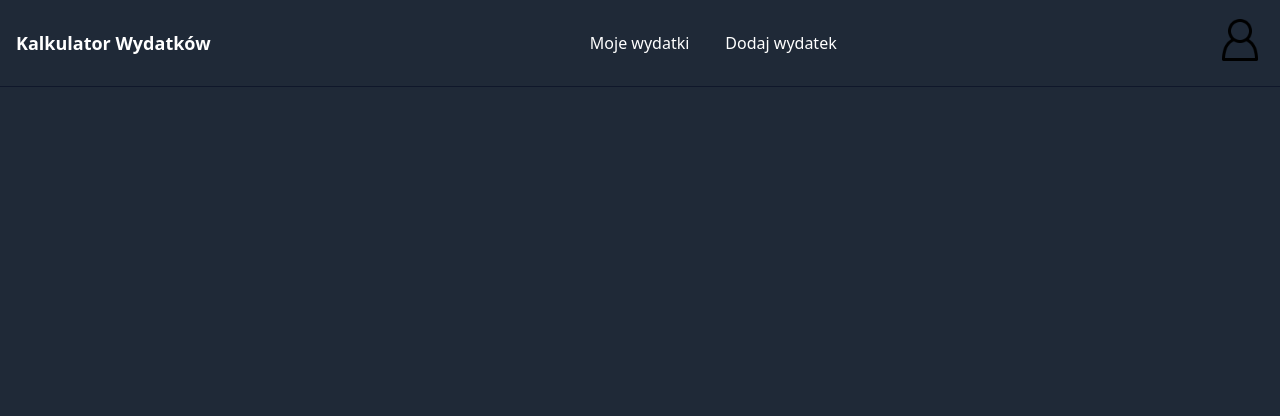
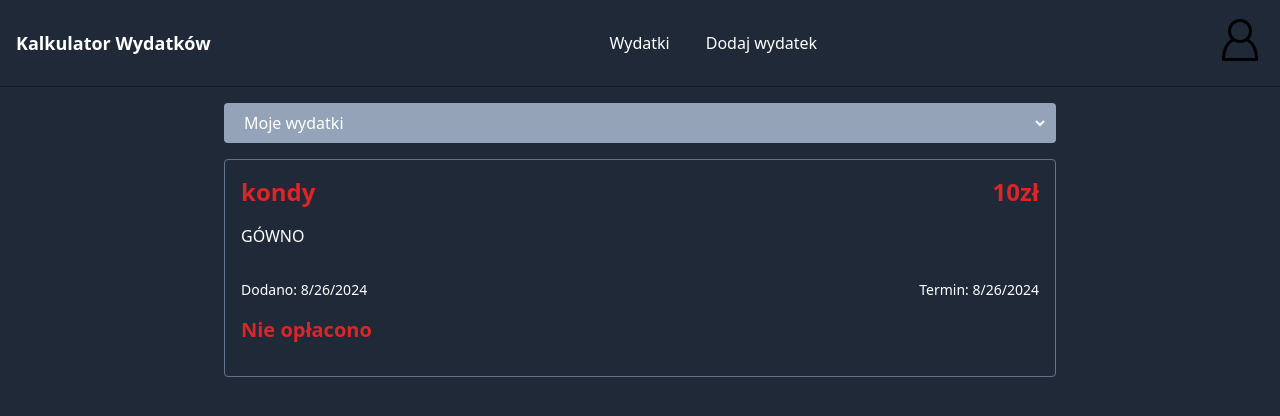
Before and after one commit to KondyKox/CashGuard, a React (Vite) app in the folder client/: page / in a window 1280 px wide. Shown: the top 416 px of the page. Built offline with nearby package versions, Linux system fonts and the light colour scheme.

Commit message:
expenses page

```diff
--- a/client/src/App.tsx
+++ b/client/src/App.tsx
@@ -1,6 +1,7 @@
 import { useState } from "react";
 import Navbar from "./components/Navbar";
 import { UserProps } from "./types/UserProps";
+import Expenses from "./pages/Expenses";
 
 function App() {
   const [isLoggedIn, setIsLoggedIn] = useState(false);
@@ -19,6 +20,7 @@ function App() {
   return (
     <div className="min-h-screen bg-gray-800 text-white">
       <Navbar {...userProps} />
+      <Expenses />
     </div>
   );
 }
--- /dev/null
+++ b/client/src/components/Expense.tsx
@@ -0,0 +1,40 @@
+import React from "react";
+import { ExpenseProps } from "../types/ExpenseProps";
+
+const Expense: React.FC<ExpenseProps> = ({
+  amount,
+  description,
+  addedBy,
+  date = new Date(),
+  dueDate,
+  isPaid = false,
+}) => {
+  return (
+    <div className="rounded border border-slate-500 p-4 m-4 w-2/3 hover:bg-slate-500 cursor-pointer transition-all duration-500 hover:shadow-lg">
+      <div className="flex justify-between items-center font-bold text-2xl text-red-600">
+        <span>{addedBy}</span>
+        <span>{amount}zł</span>
+      </div>
+      <div className="w-full py-4 text-base">{description}</div>
+      <footer className="flex flex-col">
+        <span className="flex justify-between items-center text-sm pt-4">
+          Dodano: {new Date(date).toLocaleDateString()}
+          <span>
+            {dueDate && (
+              <span>Termin: {new Date(dueDate).toLocaleDateString()}</span>
+            )}
+          </span>
+        </span>
+        <span
+          className={`text-xl py-4 font-bold ${
+            isPaid ? "text-green-500" : "text-red-600"
+          }`}
+        >
+          {isPaid ? "Opłacono" : "Nie opłacono"}
+        </span>
+      </footer>
+    </div>
+  );
+};
+
+export default Expense;
--- /dev/null
+++ b/client/src/pages/Expenses.tsx
@@ -0,0 +1,51 @@
+import { useState } from "react";
+import Expense from "../components/Expense";
+import { ExpenseProps } from "../types/ExpenseProps";
+
+const selectedCategoryKey = "ExpenseCalculator__SelectedCategory"; // Local Storage Key
+
+type Category = "My Expenses" | "All Expenses";
+
+const Expenses = () => {
+  const [selectedCategory, setSelectedCategory] = useState<Category>(() => {
+    const savedCategory = localStorage.getItem(selectedCategoryKey);
+    return (savedCategory as Category) || "My Expenses";
+  });
+
+  // Change category
+  const handleCategoryChange = (e: React.ChangeEvent<HTMLSelectElement>) => {
+    const newCategory = e.target.value as Category;
+    setSelectedCategory(newCategory);
+    localStorage.setItem(selectedCategoryKey, newCategory);
+  };
+
+  // Expense props
+  const expenseProps: ExpenseProps = {
+    amount: 10,
+    description: "GÓWNO",
+    addedBy: "kondy",
+    date: new Date(),
+    dueDate: new Date(),
+    isPaid: false,
+  };
+
+  return (
+    <main className="flex flex-col justify-center items-center p-4">
+      <div className="rounded bg-slate-400 px-2 py-1 flex justify-center items-center w-2/3">
+        <select
+          name="select-category"
+          id="category"
+          value={selectedCategory}
+          onChange={handleCategoryChange}
+          className="bg-slate-400 px-2 py-1 w-full outline-none"
+        >
+          <option value="Moje wydatki">Moje wydatki</option>
+          <option value="Wszystkie wydatki">Wszystkie wydatki</option>
+        </select>
+      </div>
+      <Expense {...expenseProps} />
+    </main>
+  );
+};
+
+export default Expenses;
--- /dev/null
+++ b/client/src/types/ExpenseProps.ts
@@ -0,0 +1,8 @@
+export interface ExpenseProps {
+  amount: number;
+  description: string;
+  addedBy: string;
+  date: Date;
+  dueDate?: Date;
+  isPaid?: boolean;
+}
--- a/client/src/utilities/renderNavElements.tsx
+++ b/client/src/utilities/renderNavElements.tsx
@@ -3,7 +3,7 @@ import { UserProps } from "../types/UserProps";
 
 // Nav links
 const navLinks = [
-  { label: "Moje wydatki", onClick: () => console.log("Moje wydatki clicked") },
+  { label: "Wydatki", onClick: () => console.log("Wydatki clicked") },
   {
     label: "Dodaj wydatek",
     onClick: () => console.log("Dodaj wydatek clicked"),
```
